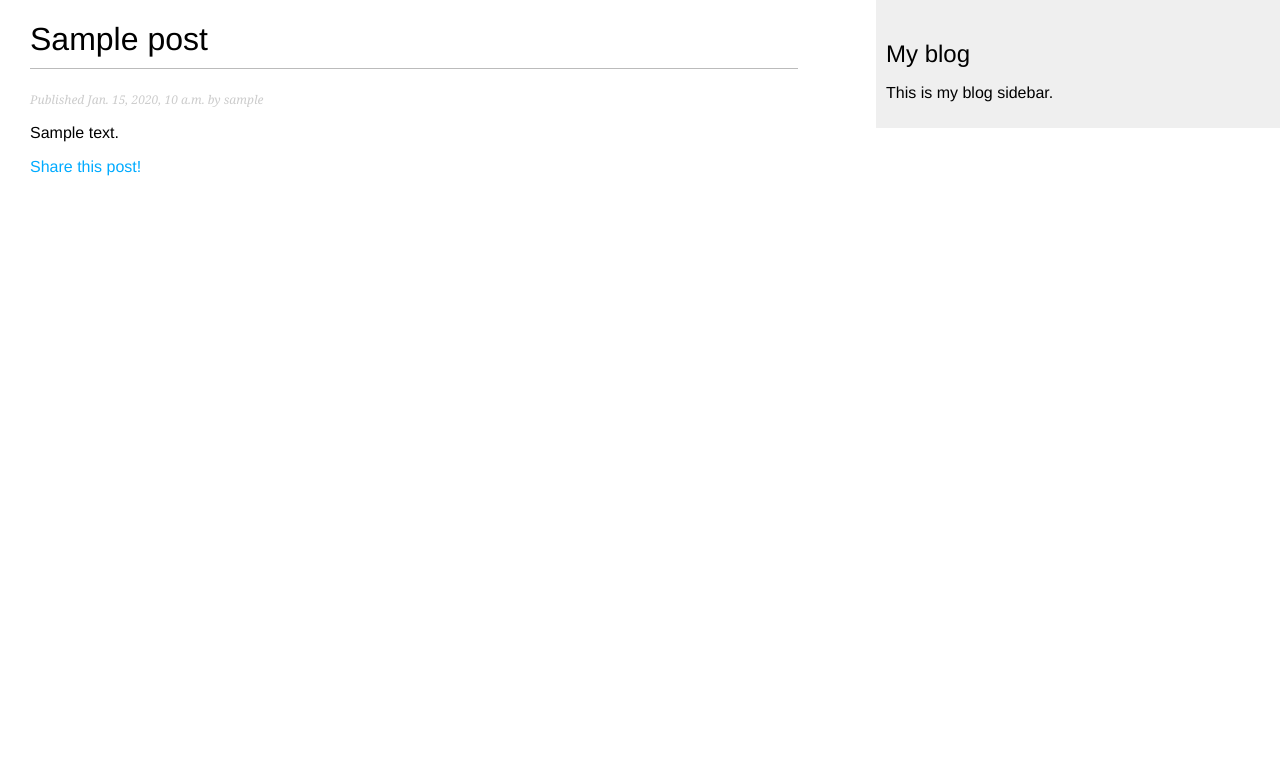
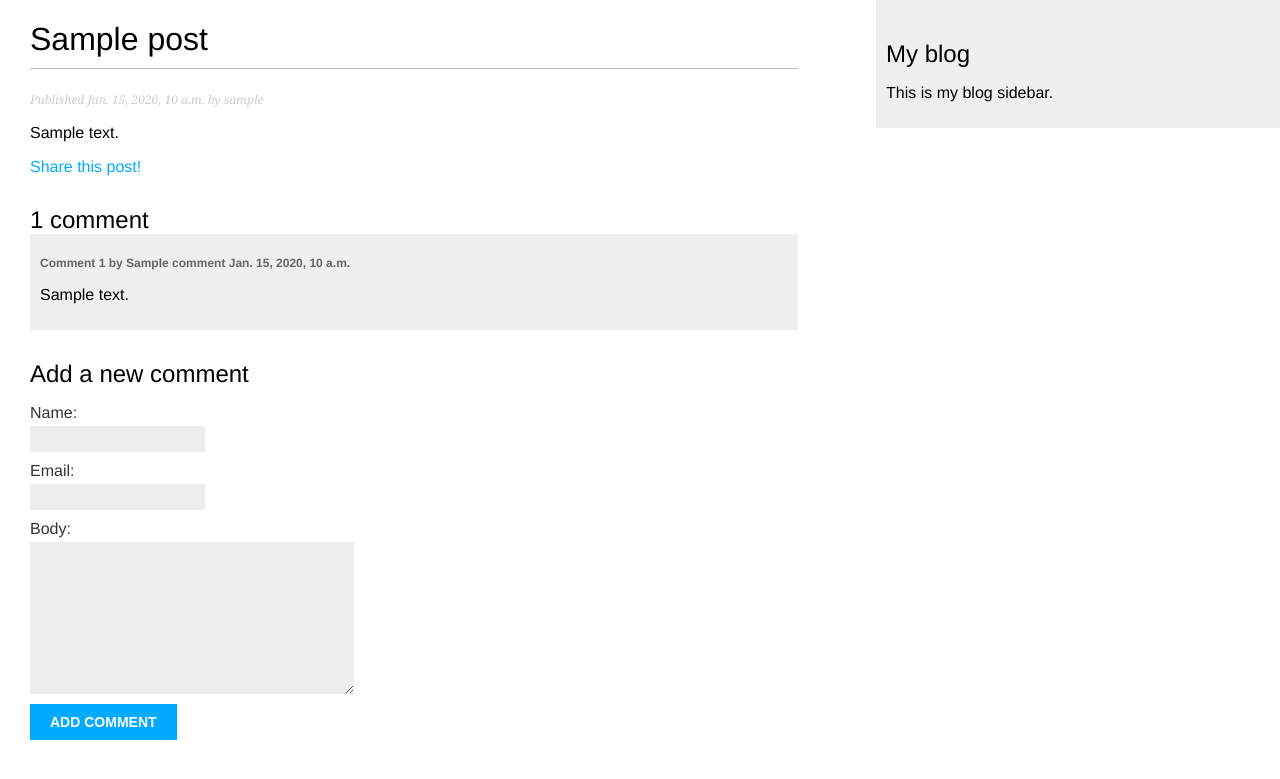
Before and after one commit to ssjkhan/django-blog, a Django app: a page that uses blog/templates/blog/post/detail.html in a window 1280 px wide. Shown: the top 779 px of the page. Run offline with Django 4.2, Linux system fonts and the light colour scheme; tables that the repository leaves empty hold one stand-in row (values such as "Sample post").

Commit message:
implement comments for each blog post

```diff
--- a/blog/templates/blog/post/detail.html
+++ b/blog/templates/blog/post/detail.html
@@ -12,4 +12,24 @@
     <a href="{% url 'blog:post_share' post.id%}">
       Share this post! </a>
     </p>
+
+    {% with comments.count as total_comments %}
+    <h2>
+      {{total_comments}} comment {{total_comments|pluralize}}
+    </h2>
+    {% endwith %}
+
+    {% for comment in comments %}
+    <div class="comment">
+      <p class="info">
+        Comment  {{ forloop.counter }} by {{comment.name}}
+        {{comment.created}}
+      </p>
+      {{ comment.body|linebreaks}}
+    </div>
+    {% empty %}
+    <p> There are no comments. </p>
+    {% endfor %}
+    {% include "blog/post/includes/comment_form.html" %}
+
 {% endblock %}
--- /dev/null
+++ b/blog/templates/blog/post/includes/comment_form.html
@@ -0,0 +1,6 @@
+<h2> Add a new comment </h2>
+<form action="{% url 'blog:post_comment' post.id %}" method="post">
+    {{ form.as_p }}
+    {% csrf_token %}
+    <p> <input type="submit" value="Add comment"></p>
+</form>
--- a/blog/urls.py
+++ b/blog/urls.py
@@ -8,5 +8,6 @@ urlpatterns = [
     # path('', views.post_list, name='post_list'),
     path('', views.PostListView.as_view(), name = 'post_list'),
     path('<int:year>/<int:month>/<int:day>/<slug:post>/', views.post_detail, name='post_detail'),
-    path('<int:post_id>/share', views.post_share, name='post_share')
+    path('<int:post_id>/share', views.post_share, name='post_share'),
+    path('<int:post_id>/comment', views.post_comment, name='post_comment')
 ]
--- a/blog/views.py
+++ b/blog/views.py
@@ -3,8 +3,9 @@ from django.shortcuts import render, get_object_or_404
 from django.core.paginator import Paginator, EmptyPage, PageNotAnInteger
 from django.views.generic import ListView
 from django.core.mail import send_mail
-from .models import Post
-from .forms import EmailPostForm
+from .models import Post, Comment
+from .forms import EmailPostForm, CommentForm
+from django.views.decorators.http import require_POST
 # post views
 def post_list(req):
     posts = Post.published.all()
@@ -32,7 +33,14 @@ def post_detail(req, year, month, day, post):
         publish__month = month,
         publish__day=day)
 
-    data = {'post' : post}
+    comments = post.comments.filter(active=True)
+    form = CommentForm()
+
+    data = {
+        'post' : post,
+        'comments' : comments,
+        'form' : form
+        }
     return render(req, 'blog/post/detail.html', data)
 
 class PostListView(ListView):
@@ -69,3 +77,23 @@ def post_share(req, post_id):
     }
 
     return render(req, 'blog/post/share.html', data)
+
+@require_POST
+def post_comment(req, post_id):
+    post = get_object_or_404(Post, id=post_id, status=Post.Status.PUBLISHED)
+    comment = None
+
+    form = CommentForm(data=req.POST)
+
+    if form.is_valid():
+        comment = form.save(commit=False)
+        comment.post = post
+        comment.save()
+
+    data = {
+        'post' : post,
+        'form' : form,
+        'comment' : comment
+    }
+
+    return render(req, 'blog/post/comment.html', data)
```
Also changed, not shown: blog/templates/blog/post/comment.html (added, +11 -0 lines).
